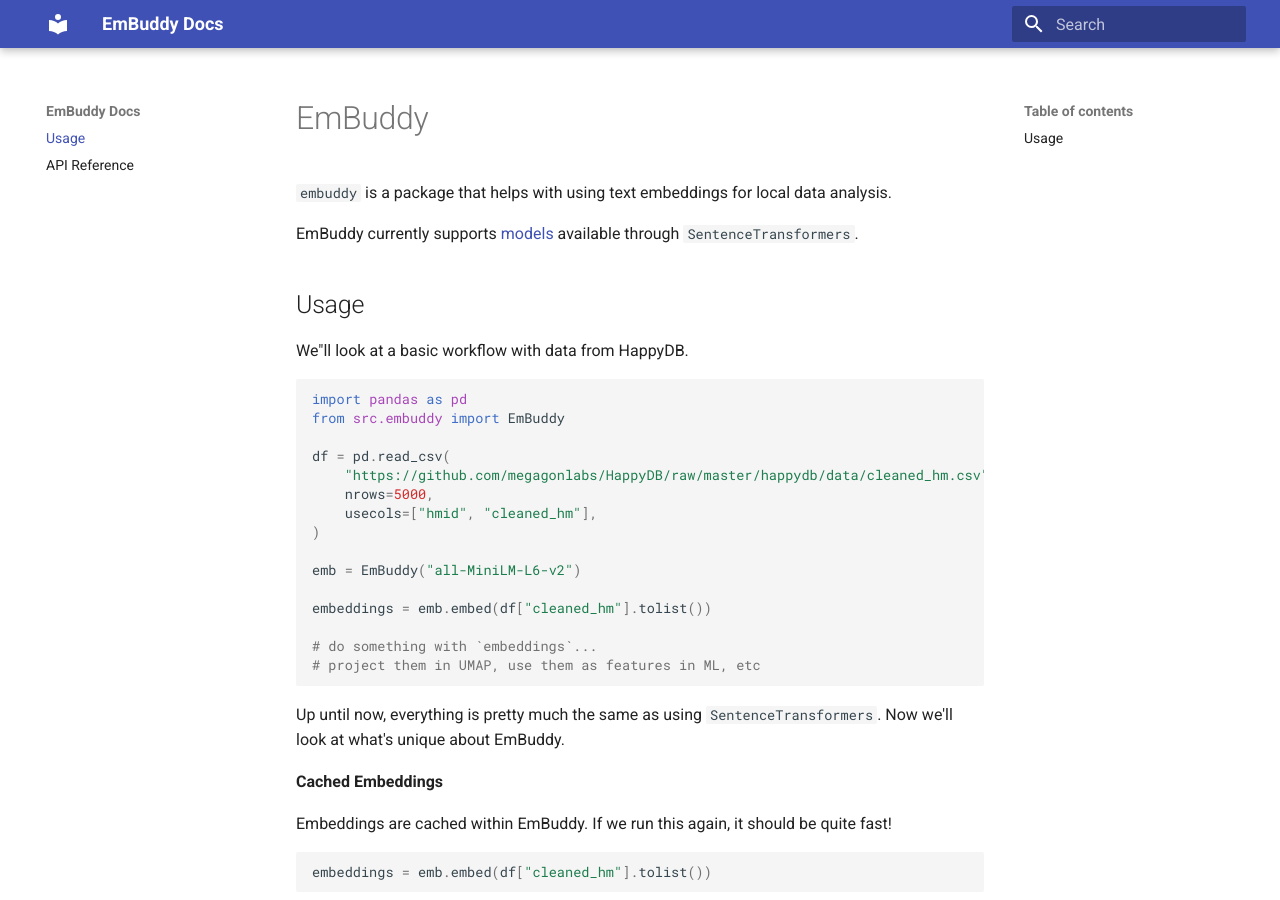
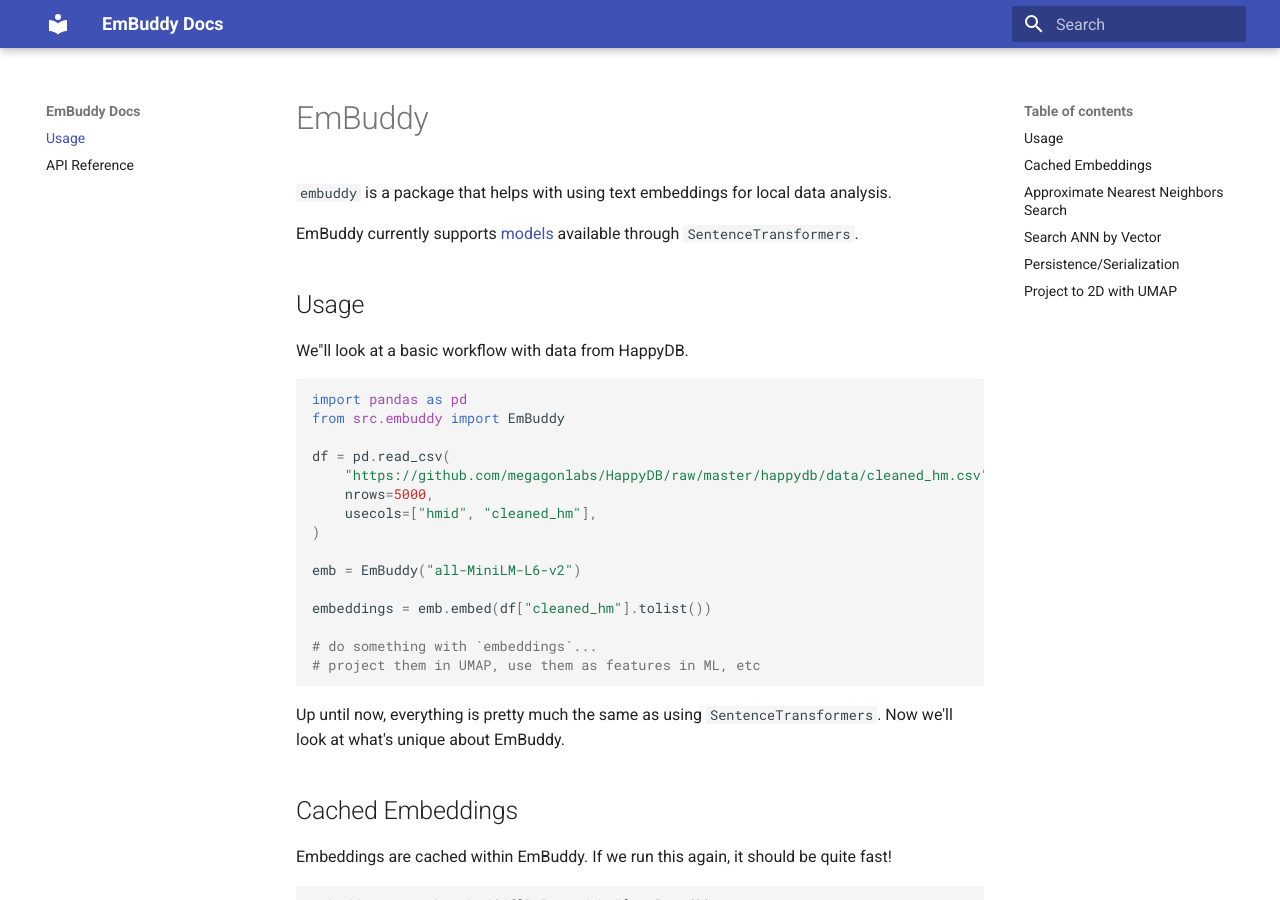
Before and after one commit to pmbaumgartner/embuddy, an MkDocs documentation site: the page built from docs/index.md, in a window 1280 px wide and 900 px high. Built offline with MkDocs 1.6.1 and Material for MkDocs 9.7.7, drawn with Linux system fonts in a browser that asks for light colours.

Commit message:
update docs w/ headings

````diff
--- a/docs/index.md
+++ b/docs/index.md
@@ -28,7 +28,7 @@
 
 Up until now, everything is pretty much the same as using `SentenceTransformers`. Now we'll look at what's unique about EmBuddy.
 
-**Cached Embeddings**
+## Cached Embeddings
 
 Embeddings are cached within EmBuddy. If we run this again, it should be quite fast!
 
@@ -36,7 +36,7 @@
 embeddings = emb.embed(df["cleaned_hm"].tolist())
 ```
 
-**Approximate Nearest Neighbors Search**
+## Approximate Nearest Neighbors Search
 
 We can use Approximate Nearest Neighbors (ANN) to do semantic search with the embeddings.
 
@@ -92,7 +92,7 @@
     (4214, 'I brought my dog to the dog park for the first time. ', 0.2755207)]]
     ```
 
-**Search ANN by Vector**
+## Search ANN by Vector
 
 You can also search by vector.
 
@@ -118,7 +118,7 @@
     0.39648643)]
     ```
 
-**Persistence/Serialization**
+## Persistence/Serialization
 
 Done embedding for now but want to add more later?
 
@@ -130,7 +130,7 @@
 my_old_emb.nearest_neighbors("I made even better pudding!")
 ```
 
-**Project to 2D with UMAP**
+## Project to 2D with UMAP
 
 ```python
 umap_embeddings = emb.build_umap()
````
